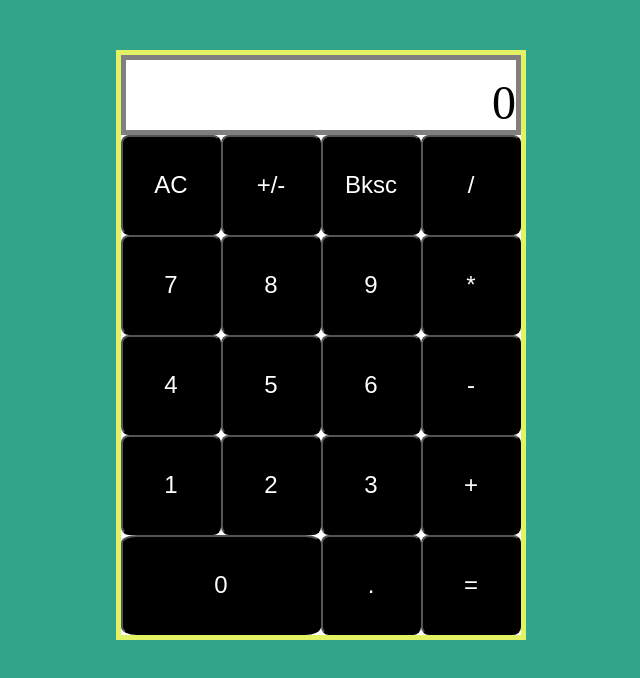
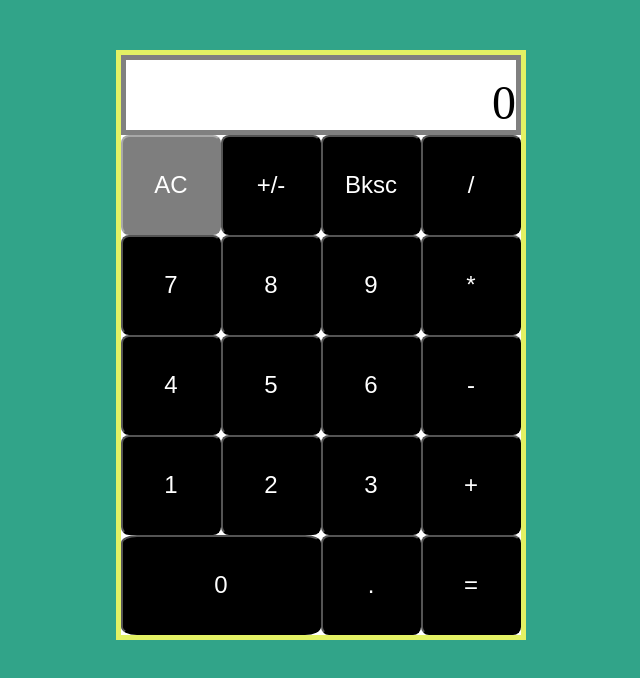
Before and after one commit to vinaygab2/calculator, a plain HTML site: page index.html in a window 1280 px wide. In both pictures the pointer is over the button "AC". Shown: the whole page, without its empty margins (319-959 px from the left). Drawn offline with Linux system fonts and the light colour scheme.

Commit message:
Add hover effect on all the buttons Hovering over the buttons changes opacity to 0.5

```diff
--- a/styles.css
+++ b/styles.css
@@ -32,6 +32,10 @@ body {
   opacity: 0.5;
 }
 
+button:hover {
+  opacity: 0.5;
+}
+
 #calculator button#zero {
   width: 200px;
 }
```
